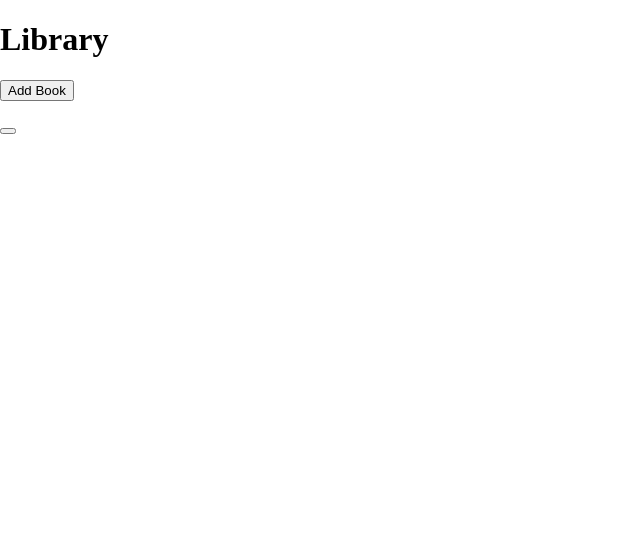
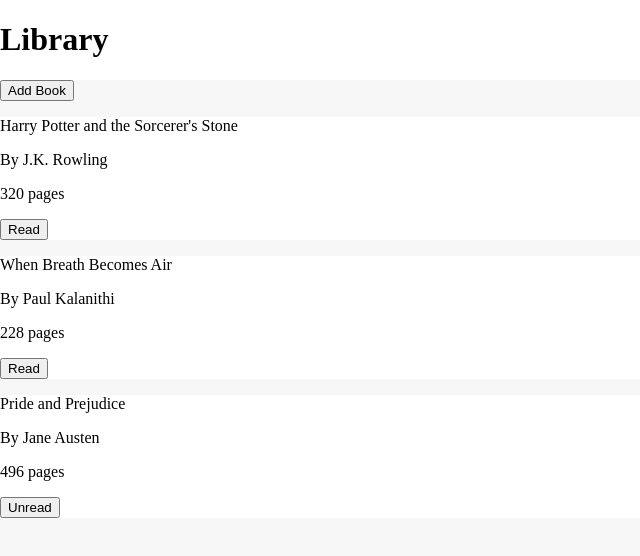
Before and after one commit to Ruby-Hu/library, a plain HTML site: page index.html in a window 1280 px wide. Shown: the whole page, without its empty margins (0-640 px from the left). Drawn offline with Linux system fonts and the light colour scheme.

Commit message:
Write function to show books
Wrote a javaScript function that loops through the myLibrary array to show
the books in the library. Append the books as cards and show them on the
page.

```diff
--- a/index.html
+++ b/index.html
@@ -12,9 +12,8 @@
         <h1>Library</h1>
     </header>
 
-    <div class="container">
+    <div class="container" id="container">
         <button class="add" onclick="openForm()">Add Book</button>
-
 
         <form id="pop-up" class="pop-up">
             <h2>Add Book Info</h2>
@@ -26,17 +25,8 @@
 
         </form>
 
+        <div class="shelf" id="shelf">
 
-
-        <div class="shelf">
-            <div class="card">
-                <p class="title"></p>
-                <p class="author"></p>
-                <p class="pages"></p>
-                <button class="read"></button>
-            </div>
-            <div class="card"></div>
-            <div class="card"></div>
         </div>
     </div>
     <script src="script.js"></script>
--- a/script.js
+++ b/script.js
@@ -1,4 +1,4 @@
-const myLibrary = [harryPotter, breath, pridePrejudice];
+const shelf = document.getElementById("shelf");
 
 function Book(name, author, pages, read) {
     this.name = name;
@@ -10,6 +10,8 @@ function Book(name, author, pages, read) {
 const harryPotter = new Book("Harry Potter and the Sorcerer's Stone", "J.K. Rowling", 320, true);
 const breath = new Book("When Breath Becomes Air", "Paul Kalanithi", 228, true);
 const pridePrejudice = new Book("Pride and Prejudice", "Jane Austen", 496, false);
+
+const myLibrary = [harryPotter, breath, pridePrejudice];
 
 //pop up form display
 function openForm() {
@@ -29,11 +31,29 @@ function addBookToLibrary() {
 }
 
 //loop through array and display the books in cards
-function display() {
-    for (let book in myLibrary) {
-        document.getElementsByClassName(title).innerText = book.name;
-        document.getElementsByClassName(author).innerText = book.author;
-        document.getElementsByClassName(pages).innerText = book.pages;
+myLibrary.forEach((book) => {
+    let card = document.createElement("div");
+    shelf.appendChild(card).className = "card";
 
-    }
-}
+    let title = document.createElement("p");
+    title.innerText = book.name;
+    card.appendChild(title).className = "title";
+
+    let author = document.createElement("p");
+    author.innerText = "By " + book.author;
+    card.appendChild(author).className = "author";
+
+    let pages = document.createElement("p");
+    pages.innerText = book.pages + " pages";
+    card.appendChild(pages).className = "pages";
+
+    let read = document.createElement("button");
+    (book.read === true) ? (read.innerText = "Read") : (read.innerText = "Unread");
+    card.appendChild(read).className = "read-button";
+});
+
+//toggle read or unread with button
+const readBtn = document.getElementsByClassName("read-button");
+
+
+display();
--- a/style.css
+++ b/style.css
@@ -1,7 +1,21 @@
 html, body {
+    width: 100%;
+    height: 100%;
     margin: 0;
 }
 
+header {
+    background-color: #fff;
+}
+
+.container {
+    background-color: #f7f7f7;
+    width: 100%;
+    height: 100%;
+}
+
+
+/* pop up form for adding books */
 .pop-up {
     display: none;
     z-index: 2;
@@ -20,7 +34,7 @@ html, body {
     position: fixed;
     width: 100%;
     height: 100%;
-    background-color: rgba(196, 196, 196, 0.3);
+    background-color: rgba(118, 118, 118, 0.4);
     position: fixed;
     margin: 0;
     top: 50%;
@@ -42,3 +56,8 @@ form button {
 form input {
     width: 80%;
 }
+
+/* card for displaying books */
+.card {
+    background-color: #fff;
+}
```
